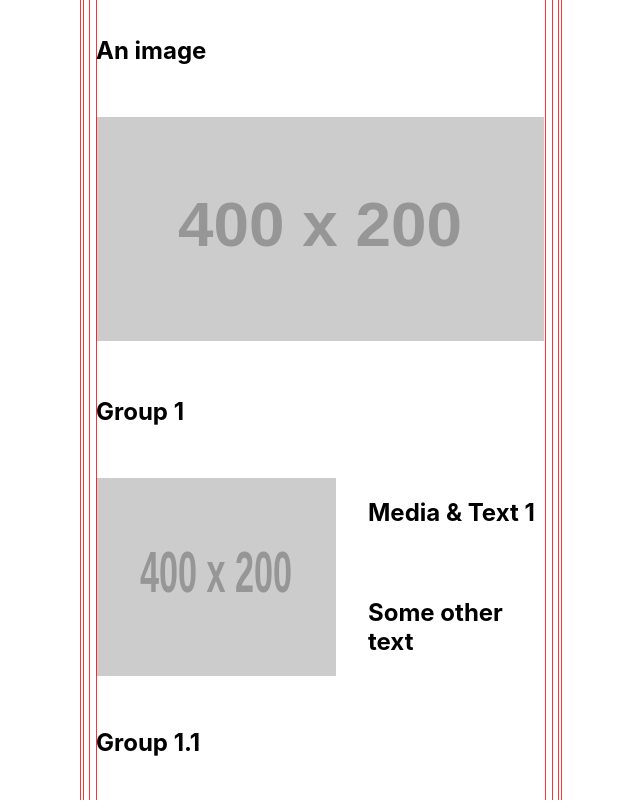
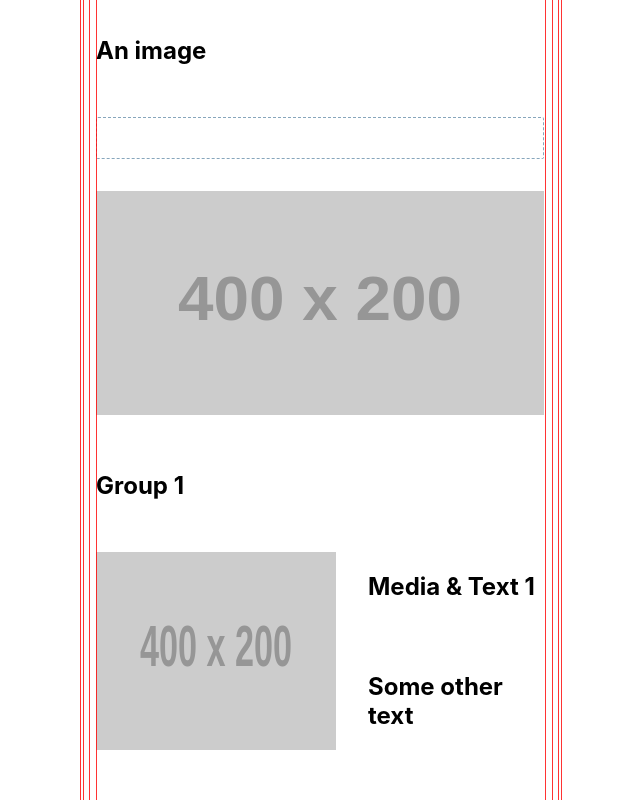
Before and after one commit to koke/innerblocks-styling, a React (Create React App) app: page / in a window 1280 px wide. Shown: the top 802 px of the page, without its empty margins (320-960 px from the left). Built offline with nearby package versions, Linux system fonts and the light colour scheme.

Commit message:
Add group placeholder

```diff
--- a/src/App.css
+++ b/src/App.css
@@ -58,6 +58,12 @@
 
 .descendantOfSelectedLeaf {
   margin: var(--selected-child-to-content);
+}
+
+.group-placeholder {
+  min-height: 40px;
+  border: var(--selected-child-border-width) var(--selected-child-border-style) var(--selected-child-border-color);
+  border-radius: var(--selected-child-border-radius);
 }
 
 .App {
--- a/src/App.js
+++ b/src/App.js
@@ -17,7 +17,7 @@ const Block = ( props ) => {
   const { store: selectedId, dispatch } = React.useContext(Context)
   const parents = getBlockParents( clientId );
 
-  const hasChildren = !! block.children;
+  const hasChildren = !! ( block.children && block.children.length );
   const hasParent = !! parents[0];
   const isSelected = selectedId && selectedId === clientId;
   const isParentSelected = selectedId && selectedId === parents[0];
@@ -28,7 +28,7 @@ const Block = ( props ) => {
     hasParent,
     isSelected,
     isParentSelected,
-    isAncestorSelected
+    isAncestorSelected,
   };
 
   const selectionClass = isSelected
@@ -87,8 +87,11 @@ const Paragraph = ( { attributes } ) => {
 Paragraph.className = 'Paragraph';
 
 const Group = ( { children } ) => {
+  const isEmpty = ! ( children && children.length );
   return (
-    <BlockList blocks={ children } />
+    isEmpty
+      ? ( <div className='group-placeholder' /> )
+      : ( <BlockList blocks={ children } /> )
   );
 }
 Group.className = 'Group';
@@ -134,6 +137,7 @@ const block = ( constructor, attributes = {}, children ) => {
 
 const blocks = [
   block( Heading, { content: 'An image' } ),
+  block( Group, {}, [] ),
   block( Image ),
   block( Group, {}, [
     block( Heading, { content: 'Group 1' } ),
@@ -155,6 +159,7 @@ const blocks = [
       block( Heading, { content: 'Group 2.1' } ),
       block( Group, {}, [
         block( Heading, { content: 'Group 2.1.1' } ),
+        block( Group, {}, [] ),
       ] ),
       ] ),
     block( Group, {}, [
```
